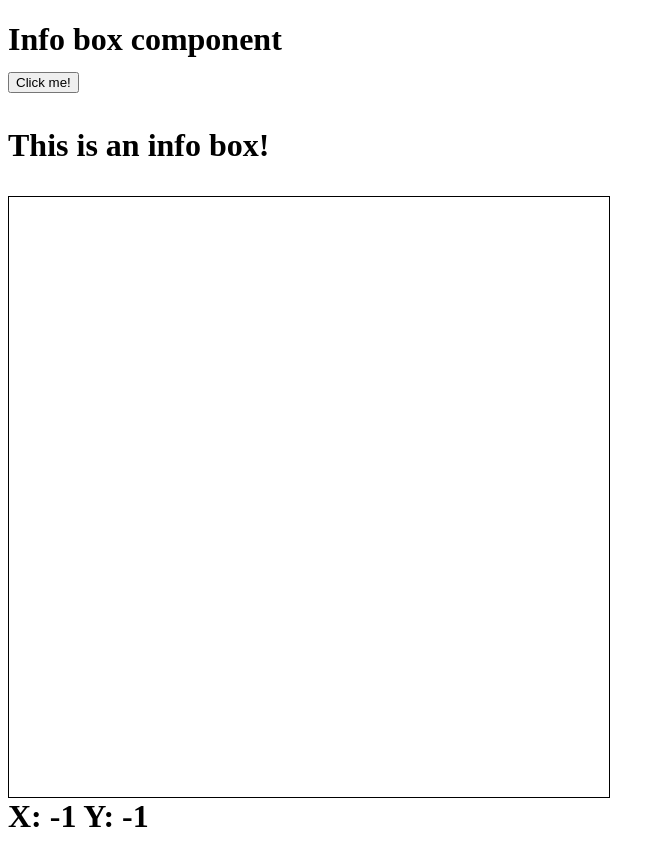
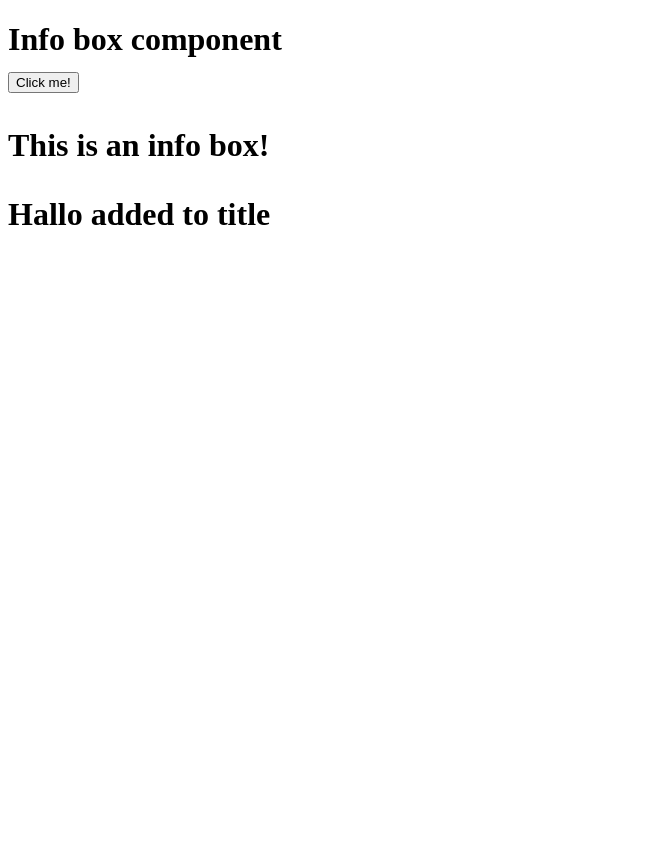
Before and after one commit to MOrozcoSeerene/AngularWorkshop, an Angular app: page / in a window 1280 px wide. Shown: the whole page, without its empty margins (0-665 px from the left). After the commit the page ends 800 px from the top, so only its background shows below. Built offline with nearby package versions, Linux system fonts and the light colour scheme.

Commit message:
Title box added

```diff
--- a/src/app/app.component.html
+++ b/src/app/app.component.html
@@ -1,5 +1,5 @@
 <h1>
   {{title}}
   <info-box></info-box>
-  <mouse-cursor></mouse-cursor>
+  <title-box title="Hallo "></title-box>
 </h1>
--- a/src/app/app.module.ts
+++ b/src/app/app.module.ts
@@ -6,12 +6,14 @@ import { HttpModule } from '@angular/http';
 import { AppComponent } from './app.component';
 import { InfoBoxComponent } from './info-box/info-box.component';
 import { MouseCursorComponent } from './mouse-cursor/mouse-cursor.component';
+import { TitleBoxComponent } from './title-box/title-box.component';
 
 @NgModule({
   declarations: [
     AppComponent,
     InfoBoxComponent,
-    MouseCursorComponent
+    MouseCursorComponent,
+    TitleBoxComponent
   ],
   imports: [
     BrowserModule,
--- /dev/null
+++ b/src/app/title-box/title-box.component.html
@@ -0,0 +1,3 @@
+<p>
+  {{ title }}
+</p>
--- /dev/null
+++ b/src/app/title-box/title-box.component.ts
@@ -0,0 +1,18 @@
+import {Component, OnInit, Input} from '@angular/core';
+
+@Component({
+  selector: 'title-box',
+  templateUrl: './title-box.component.html',
+  styleUrls: ['./title-box.component.css']
+})
+export class TitleBoxComponent implements OnInit {
+  @Input() title: string;
+
+  constructor() {
+  }
+
+  ngOnInit() {
+    this.title += 'added to title';
+  }
+
+}
```
Also changed, not shown: src/app/title-box/title-box.component.css (added), 1 other file (tests, documents, lock files or other folders).
